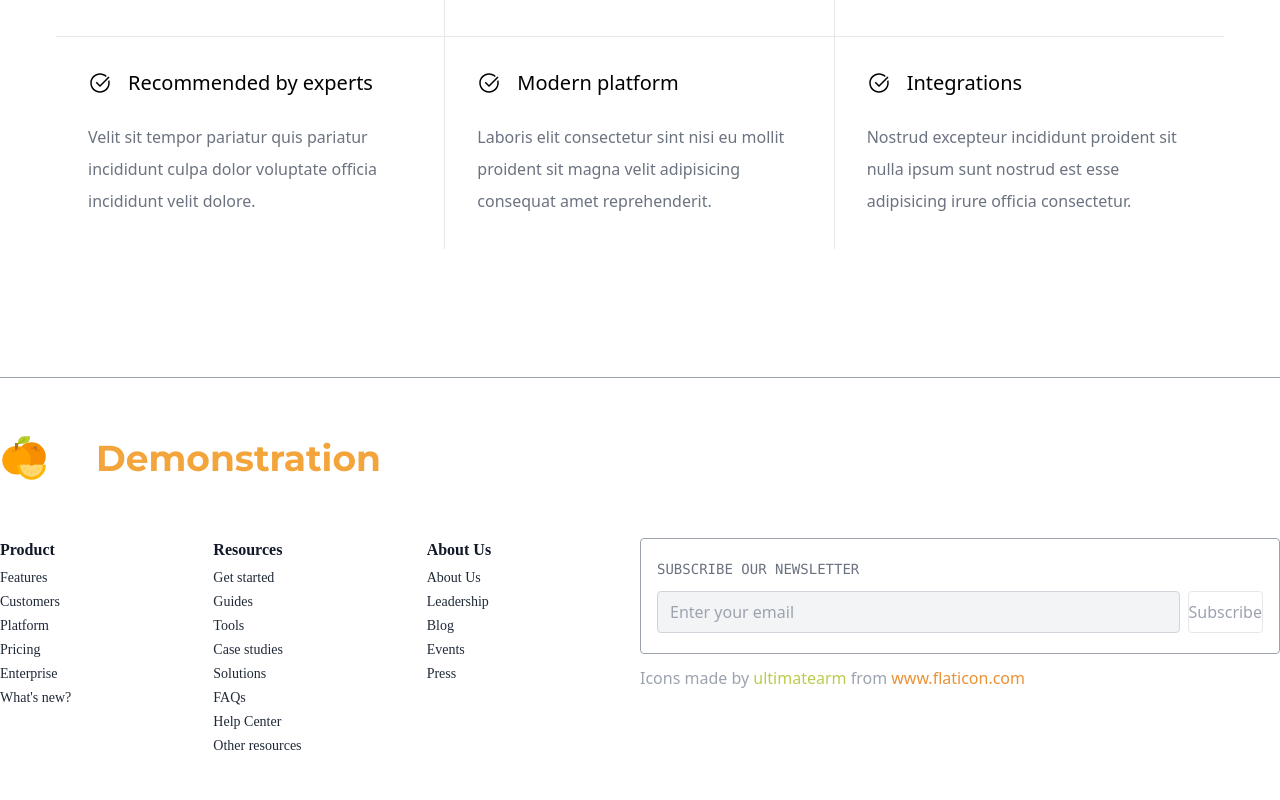
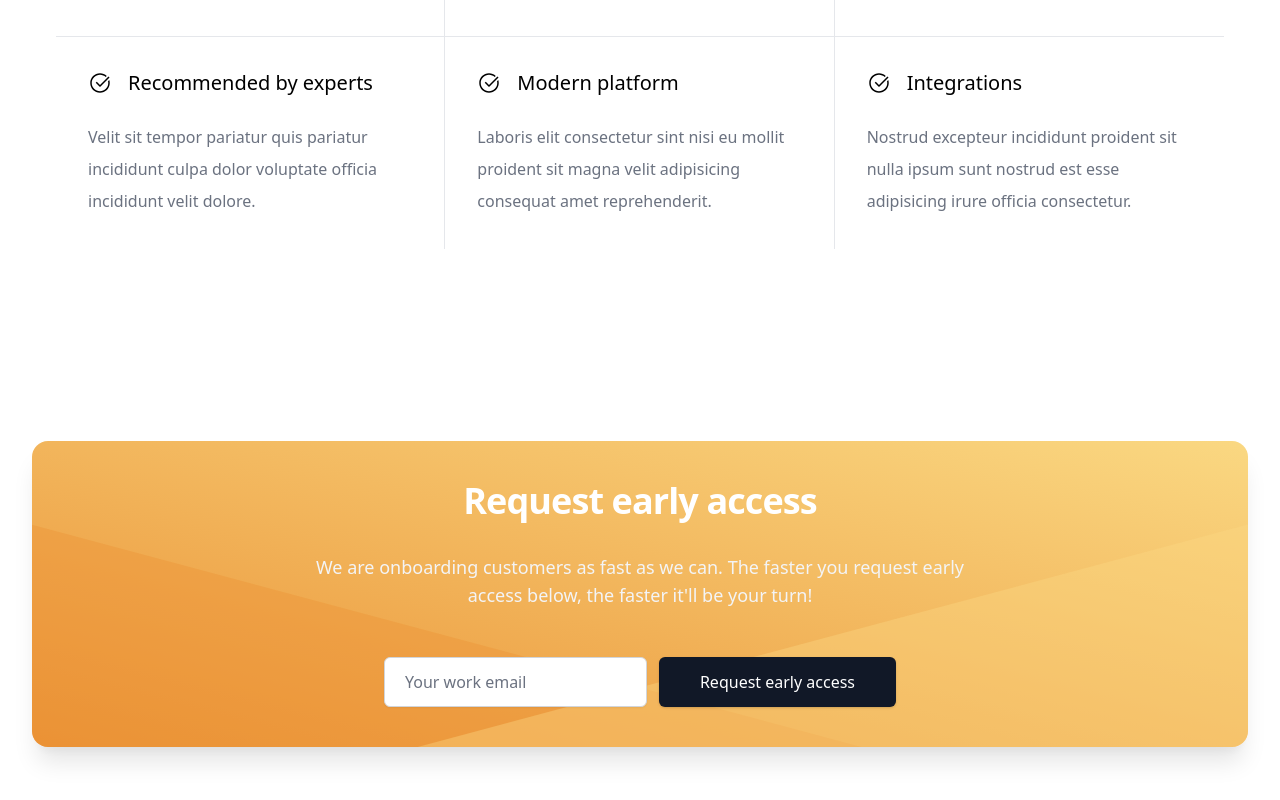
Before and after one commit to youkoucoding/next-homepage, a Next.js app: page / in a window 1280 px wide. Shown: the part 2583-3383 px from the top of the page. Built offline with nearby package versions, Linux system fonts and the light colour scheme; a web font is replaced by a local one.

Commit message:
Add Card

```diff
--- /dev/null
+++ b/components/card.js
@@ -0,0 +1,32 @@
+const Card = () => {
+  return (
+    <div className='relative mb-12 sm:mb-24 sm:py-16'>
+      <div className='mx-auto max-w-md px-4 sm:max-w-3xl sm:px-6 lg:max-w-7xl lg:px-8 mb-4'>
+        <div className='relative rounded-2xl px-6 py-10 bg-gradient-to-tr from-primitive-dark to-primitive-light overflow-hidden shadow-xl sm:px-12 xm:py-20'>
+          <div className='absolute inset-0 -mt-72 sm:-mt-32 md:mt-0'>
+            <svg className="absolute inset-0 h-full w-full" preserveAspectRatio="xMidYMid slice" xmlns="http://www.w3.org/2000/svg" fill="none" viewBox="0 0 1463 360"><path class="text-primitive-dark text-opacity-40" fill="currentColor" d="M-82.673 72l1761.849 472.086-134.327 501.315-1761.85-472.086z"></path><path className="text-primitive-light text-opacity-40" fill="currentColor" d="M-217.088 544.086L1544.761 72l134.327 501.316-1761.849 472.086z"></path></svg>
+          </div>
+
+          {/* content */}
+          <div className='relative'>
+            <div className='sm:text-center'>
+              <h2 className="text-3xl font-extrabold text-white tracking-tight sm:text-4xl">Request early access</h2>
+              <p className="mt-8 mx-auto max-w-2xl text-lg text-gray-100">We are onboarding customers as fast as we can. The faster you request early access below, the faster it'll be your turn!</p>
+            </div>
+            <form className="mt-12 sm:mx-auto sm:max-w-lg sm:flex">
+              <div className="min-w-0 flex-1">
+                <label for="cta_email" className="sr-only">Email address</label>
+                <input type="email" id="cta_email" placeholder="Your work email" name="email" className="block w-full border-transparent rounded-md px-5 py-3 text-base text-gray-900 placeholder-gray-500 shadow-sm focus:outline-none focus:border-transparent focus:ring-2 focus:ring-white focus:ring-offset-2 focus:ring-offset-rose-500 border-gray-300 focus:shadow-outline-blue focus:border-blue-300 shadow-sm border" />
+              </div>
+              <div className="mt-4 sm:mt-0 sm:ml-3">
+                <button type="submit" className="block w-full rounded-md border border-transparent px-5 py-3 bg-gray-900 text-base font-medium text-white shadow hover:bg-black focus:outline-none focus:ring-2 focus:ring-white focus:ring-offset-2 focus:ring-offset-rose-500 sm:px-10">Request early access</button>
+              </div>
+            </form>
+          </div>
+        </div>
+      </div>
+    </div>
+  );
+};
+
+export default Card;
--- a/package.json
+++ b/package.json
@@ -12,6 +12,7 @@
     "tailwindcss"
   ],
   "dependencies": {
+    "@headlessui/react": "^1.0.0",
     "next": "10.1.3",
     "react": "17.0.2",
     "react-dom": "17.0.2"
--- a/pages/index.js
+++ b/pages/index.js
@@ -3,6 +3,7 @@ import Header from '../components/header';
 import ListSection from '../components/listSection';
 import ScrollingLogo from '../components/scrollingLogo';
 import GridFeature from '../components/gridFeature';
+import Card from '../components/card';
 
 
 export default function Home() {
@@ -13,6 +14,7 @@ export default function Home() {
         <ScrollingLogo />
         <ListSection />
         <GridFeature />
+        <Card />
       </main>
     </Layout>
   );
```
Also changed, not shown: public/card.svg (added), 1 other file (tests, documents, lock files or other folders).
